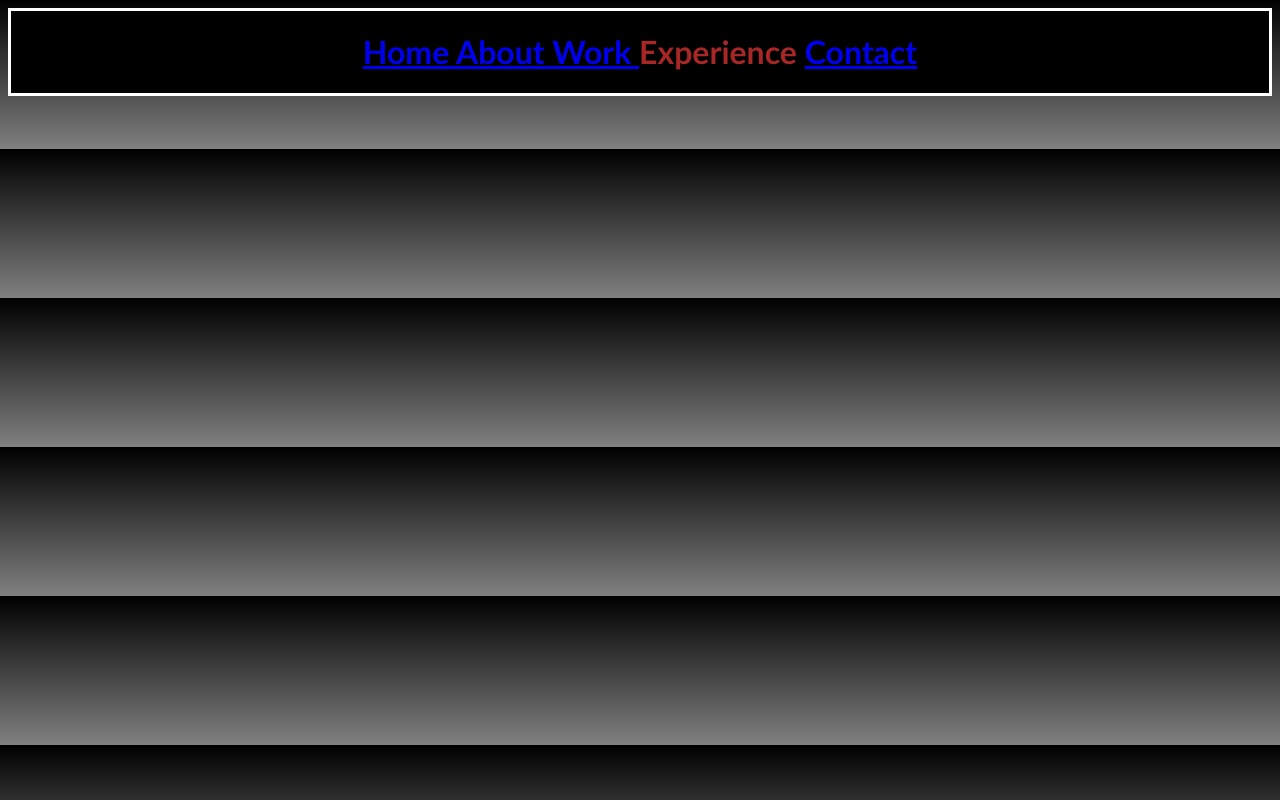
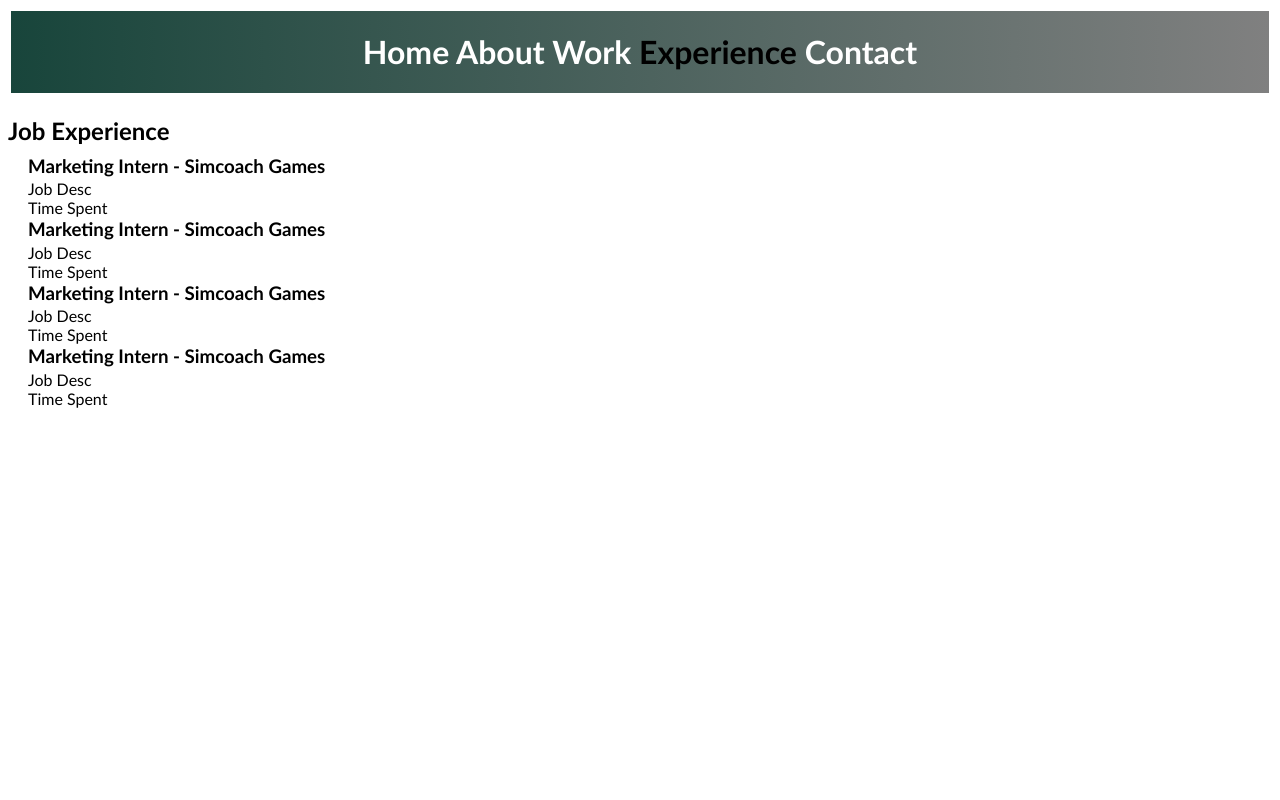
Before and after one commit to Cmcclelland23/Portfolio, a plain HTML site: page experience.html in a window 1280 px wide. Drawn offline with Linux system fonts and the light colour scheme.

Commit message:
Save Point

```diff
--- a/experience.html
+++ b/experience.html
@@ -11,5 +11,30 @@
         <h1><a href="index.html"> Home </a> <a href="about.html"> About </a> <a href="work.html"> Work </a> Experience <a href="contact.html"> Contact </a>
         </h1>
     </div>
+
+<section class="JobExperience">
+    <h2>Job Experience</h2>
+
+    <div class="Job1">
+        <h3>Marketing Intern - Simcoach Games</h3>
+        <p>Job Desc</p>
+        <p>Time Spent</p>
+    </div>
+    <div class="Job2">
+        <h3>Marketing Intern - Simcoach Games</h3>
+        <p>Job Desc</p>
+        <p>Time Spent</p>
+    </div>
+    <div class="Job3">
+        <h3>Marketing Intern - Simcoach Games</h3>
+        <p>Job Desc</p>
+        <p>Time Spent</p>
+    </div>
+    <div class="Job4">
+        <h3>Marketing Intern - Simcoach Games</h3>
+        <p>Job Desc</p>
+        <p>Time Spent</p>
+    </div>
+</section>
 </body>
 </html>
--- a/style.css
+++ b/style.css
@@ -1,11 +1,11 @@
 body{
-    background-image: linear-gradient(black, grey);
+    background-image: white;
     padding-bottom: 45px;
     font-family:'Trebuchet MS', 'Lucida Sans Unicode', 'Lucida Grande', 'Lucida Sans', Arial, sans-serif
 }
 
 h1{
-    color: rgb(167, 38, 38);
+    color: black;
     font-family:'Trebuchet MS', 'Lucida Sans Unicode', 'Lucida Grande', 'Lucida Sans', Arial, sans-serif
 }
 
@@ -24,10 +24,45 @@ p{
     font-family:'Trebuchet MS', 'Lucida Sans Unicode', 'Lucida Grande', 'Lucida Sans', Arial, sans-serif
 }
 
+a:link{
+    color: white;
+    text-decoration: none;
+}
+
+a:visited{
+    color: white;
+    text-decoration: none;
+}
+
+a:hover{
+    color: rgb(154, 152, 152);
+    text-decoration: none;
+}
+
+.Job1{
+    line-height: 0.2;
+    text-indent: 20px;
+}
+
+.Job2{
+    line-height: 0.2;
+    text-indent: 20px;
+}
+
+.Job3{
+    line-height: 0.2;
+    text-indent: 20px;
+}
+
+.Job4{
+    line-height: 0.2;
+    text-indent: 20px;
+}
+
 .sticky{
-    background: black;
+    background-image: linear-gradient(to right,#18453B,grey);
     position: sticky;
-    top: 0;
+    top: 0px;
     text-align: center;
     border: 3px solid white;
 }
```
Also changed, not shown: about.html (+3 -0 lines), contact.html (+6 -0 lines).
